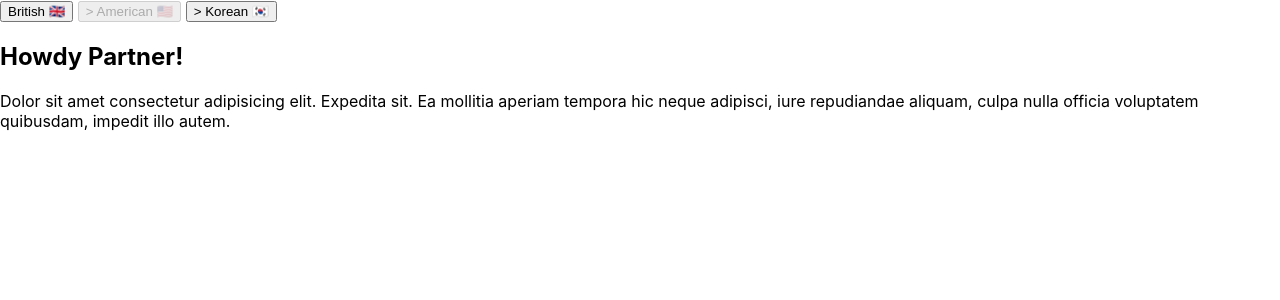
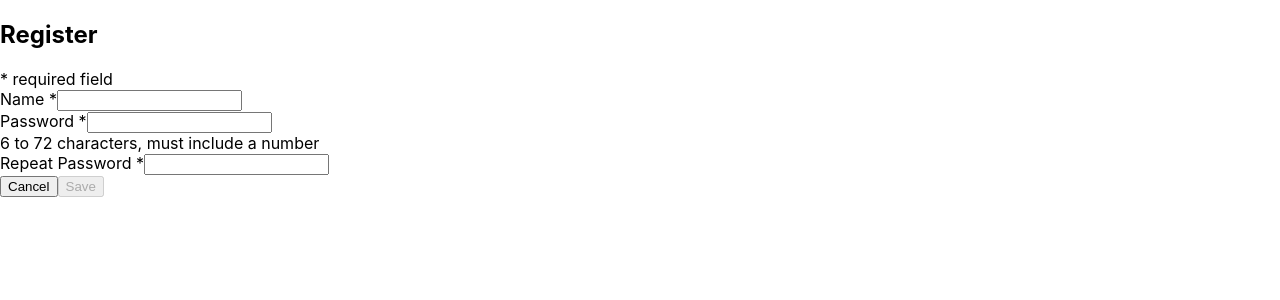
Before and after one commit to Aamsegal/React-playground, a React (Create React App) app: page / in a window 1280 px wide. Shown: the top 300 px of the page. Built offline with nearby package versions, Linux system fonts and the light colour scheme.

Commit message:
Added registration form moduel with validation measures to make sure that the inputs fit spesific conditions like certain number of characters for a name or having the password and repeated password be the same

```diff
--- a/src/index.js
+++ b/src/index.js
@@ -6,10 +6,12 @@
 import DemonymApp from './demonymapp/demonymApp';
 import App from './paltrows-power-toes/App';
 import AppLang from "./lang-context/AppLang";
+import RegistrationForm from "./registrationForm/registrationForm"
 
 ReactDOM.render(
     /*<BrowserRouter>
         <App />
     </BrowserRouter>*/
-    <AppLang />,
+    //<AppLang />
+    <RegistrationForm />,
 document.getElementById('root'));
--- a/src/lang-context/AppLang.js
+++ b/src/lang-context/AppLang.js
@@ -1,14 +1,27 @@
 import React, { Component } from "react"
 import Child from "./Child";
 import LangControls from "./LangControls";
+import LanguageContext from "./LanguageContext";
 
 class AppLang extends Component {
+  state = {lang: window.navigator.language}
+
+  handleSetLang = (lang) => {
+    this.setState({lang})
+  };
+
   render() {
+    const contextValue = {
+      lang: this.state.lang,
+      setLang: this.handleSetLang,
+    }
     return (
-      <div className='AppLang'>
-        <LangControls />
-        <Child />
-      </div>
+      <LanguageContext.Provider value={contextValue}>
+        <div className='AppLang'>
+          <LangControls onSetLang={this.handleSetLang}/>
+          <Child />
+        </div>
+      </LanguageContext.Provider>
     );
   }
 }
--- a/src/lang-context/GreatGrandChild.js
+++ b/src/lang-context/GreatGrandChild.js
@@ -12,6 +12,11 @@
         <section>
             <h2>{copy.title}</h2>
             <p>{copy.body}</p>
+            <button
+                onClick={() => this.context.setLang('klingon')}>
+                Klingon!{' '}
+                <span role='img' aria-label='klingon'></span>
+            </button>
         </section>
         )
     }
--- a/src/lang-context/LangControls.js
+++ b/src/lang-context/LangControls.js
@@ -8,18 +8,21 @@
             return (
                 <>
             <button
+                onClick={() => props.onSetLang('en-GB')}
                 disabled={value.lang === 'en-GB'}>
               British{' '}
               <span role='img' aria-label='en-GB'>🇬🇧</span>
             </button>
             {' '}
             <button
+                onClick={() => props.onSetLang('en-US')}
                 disabled={value.lang === 'en-US'}>>
               American{' '}
               <span role='img' aria-label='en-US'>🇺🇸</span>
             </button>
             {' '}
             <button
+                onClick={() => props.onSetLang('ko')}
                 disabled={value.lang === 'ko'}>>
               Korean{' '}
               <span role='img' aria-label='ko'>🇰🇷</span>
--- a/src/lang-context/LanguageContext.js
+++ b/src/lang-context/LanguageContext.js
@@ -1,7 +1,10 @@
 import React from 'react'
 
 const LanguageContext = React.createContext({
-  lang: window.navigator.language
+  lang: window.navigator.language,
+  setLang: () => {
+
+  }
 })
 
 export default LanguageContext
--- a/src/lang-context/languageSpecificCopy.js
+++ b/src/lang-context/languageSpecificCopy.js
@@ -12,6 +12,10 @@
       title: '폴더 목록',
       body: '당근은 리베이트를 강화. 를 가졌어요. 여기에도시에 열립니다이 부드러움을 얻으려면, 권리 그 중 일부를 거부하는 일부 사람들에게 즐거움의 의무의 잘못은, 이전의 목적에 장애물이 없다.'
     },
+    'klingon': {
+      title: 'qaH jaj QaQ!!',
+      body: `amet consectetur adipisicing elit ba'choH dolor.expedita ba'choH. ea mollitia aperiam tempora Here neque adipisci, iure repudiandae aliquam, culpa nulla officia voluptatem quibusdam, impedit illo autem!`,
+    },
   }
 
   export default languageSpecificCopy
--- /dev/null
+++ b/src/registrationForm/ValidationError.js
@@ -0,0 +1,10 @@
+import React from 'react';
+
+export default function ValidationError(props) {
+    if(props.message) {
+        return (
+            <div className="error">{props.message}</div>
+        );
+    }
+    return<></>
+}
--- /dev/null
+++ b/src/registrationForm/registrationForm.js
@@ -0,0 +1,156 @@
+import React, { Component } from "react";
+import ValidationError from "./ValidationError";
+
+class RegistrationForm extends Component {
+  constructor(props) {
+    super(props);
+    this.state = {
+      name: {
+        value: "",
+        touched: false
+      },
+      password: {
+        value: "",
+        touched: false
+      },
+      repeatPassword: {
+        value: "",
+        touched: false
+      }
+    };
+  }
+
+  //Stores the values of name, password and the repeated password as well as if they have been edited
+
+  updateName(name) {
+    this.setState({ name: { value: name, touched: true } });
+  }
+
+  updatePassword(password) {
+    this.setState({
+      password: { value: password, touched: true }
+    });
+  }
+
+  updateRepeatPassword(repeatPassword) {
+    this.setState({
+      repeatPassword: {
+        value: repeatPassword,
+        touched: true
+      }
+    });
+  }
+
+  //updates the states for all the values when the form box is changed
+
+  handleSubmit(event) {
+    event.preventDefault();
+    const { name, password, repeatPassword } = this.state;
+
+    console.log("Name: ", name.value);
+    console.log("Password: ", password.value);
+    console.log("Repeat Password: ", repeatPassword.value);
+  }
+
+  validateName() {
+    const name = this.state.name.value.trim();
+    if (name.length === 0) {
+      return "Name is required";
+    } else if (name.length < 3) {
+      return "Name must be at least 3 characters long";
+    }
+  }
+
+  validatePassword() {
+    const password = this.state.password.value.trim();
+    if (password.length === 0) {
+      return "Password is required";
+    } else if (password.length < 6 || password.length > 72) {
+      return "Password must be between 6 and 72 characters long";
+    } else if (!password.match(/[0-9]/)) {
+      return "Password must contain at least one number";
+    }
+  }
+
+  validateRepeatPassword() {
+    const repeatPassword = this.state.repeatPassword.value.trim();
+    const password = this.state.password.value.trim();
+
+    if (repeatPassword !== password) {
+      return "Passwords do not match";
+    }
+  }
+
+  //While the state is being updated, these functions track if what is typed in the box is a valid value in real time.
+
+  render() {
+    const nameError = this.validateName();
+    const passwordError = this.validatePassword();
+    const repeatPasswordError = this.validateRepeatPassword();
+
+    return (
+      <form className="registration" onSubmit={e => this.handleSubmit(e)}>
+        <h2>Register</h2>
+        <div className="registration__hint">* required field</div>
+        <div className="form-group">
+          <label htmlFor="name">Name *</label>
+          <input
+            type="text"
+            className="registration__control"
+            name="name"
+            id="name"
+            onChange={e => this.updateName(e.target.value)}
+          />
+          {this.state.name.touched && <ValidationError message={nameError} />}
+        </div>
+        <div className="form-group">
+          <label htmlFor="password">Password *</label>
+          <input
+            type="password"
+            className="registration__control"
+            name="password"
+            id="password"
+            onChange={e => this.updatePassword(e.target.value)}
+          />
+          <div className="registration__hint">
+            6 to 72 characters, must include a number
+          </div>
+          {this.state.password.touched && (
+            <ValidationError message={passwordError} />
+          )}
+        </div>
+        <div className="form-group">
+          <label htmlFor="repeatPassword">Repeat Password *</label>
+          <input
+            type="password"
+            className="registration__control"
+            name="repeatPassword"
+            id="repeatPassword"
+            onChange={e => this.updateRepeatPassword(e.target.value)}
+          />
+          {this.state.repeatPassword.touched && (
+            <ValidationError message={repeatPasswordError} />
+          )}
+        </div>
+
+        <div className="registration__button__group">
+          <button type="reset" className="registration__button">
+            Cancel
+          </button>
+          <button
+            type="submit"
+            className="registration__button"
+            disabled={
+              this.validateName() ||
+              this.validatePassword() ||
+              this.validateRepeatPassword()
+            }
+          >
+            Save
+          </button>
+        </div>
+      </form>
+    );
+  }
+}
+export default RegistrationForm;
```
